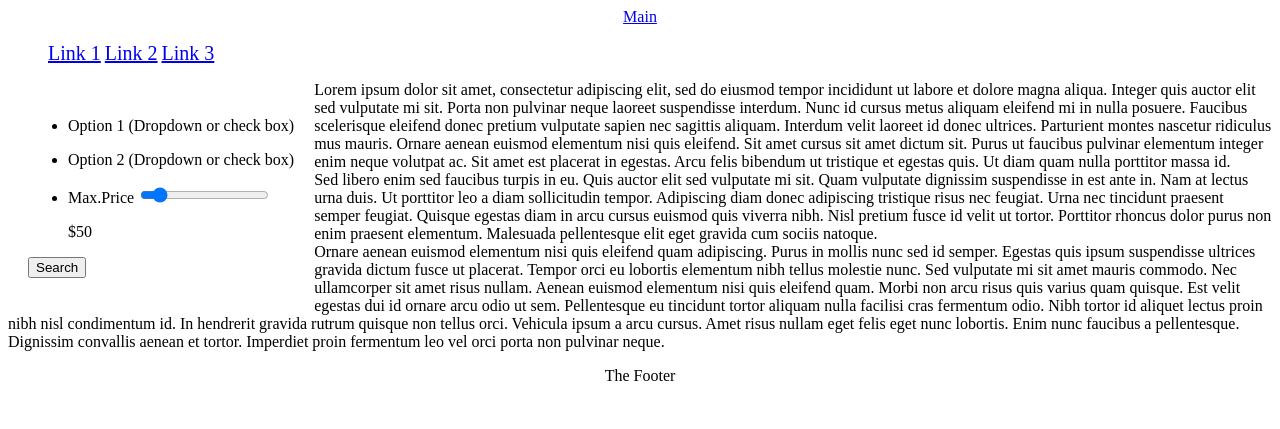
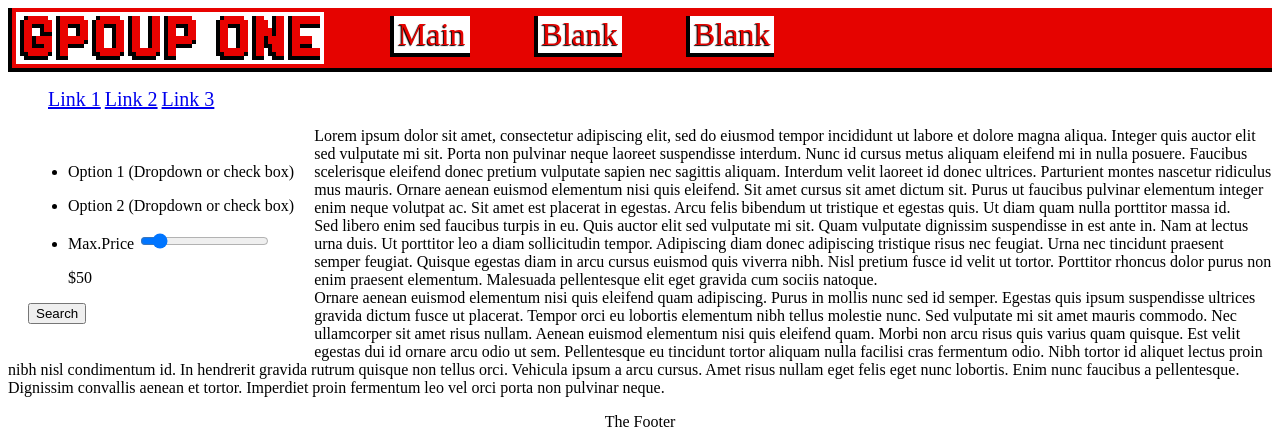
Before and after one commit to Mplath1/CSC350-Project, a PHP site: page / in a window 1280 px wide. Shown: the top 429 px of the page. Run offline with PHP 8.4, Linux system fonts and the light colour scheme.

Commit message:
playing around with styling the header also added test logo image

```diff
--- a/header.php
+++ b/header.php
@@ -1,5 +1,8 @@
 <?php
-echo "<div style=\"text-align:center;\">";
+echo "<div id=\"header\">";
+echo "<img id=\"logo\" src=\"img/Logo_GroupOne.png\"/>";
 echo "<a href=\"index.php\">Main</a>";
+echo "<a href=\"blank.php\">Blank</a>";
+echo "<a href=\"blank.php\">Blank</a>";
 echo "</div>"
 ?>
--- a/styles.css
+++ b/styles.css
@@ -1,7 +1,38 @@
-header{
-	background-color: #F1F1F1;
-	text-align: center;
-	padding: 20px;
+#header {
+	background-color: #e50300;
+	text-align: left;
+	border-bottom: 4px solid #000000;
+	display: flex;
+	align-items: flex-start;
+	height: 60px;
+	width: 100%;
+	margin: 0;
+	padding: 0;
+}
+
+#header > #logo {
+	height: auto;
+	width: auto;
+	margin: 0 30px 0 0;
+	padding: 0;
+}
+#header > a {
+	color: #e50300;
+	background-color: white;
+	text-decoration: none;
+	font-size: 32px;
+	text-shadow: -1px 1px 1px #000000;
+	border-left: 4px solid #000000;
+	border-bottom: 4px solid #000000;
+	display: inline-block;
+	margin: 8px 32px 12px;
+	padding: 0 4px;
+}
+#header > a:hover {
+	text-shadow: -1px 1px 1px white;
+	border: none;
+	margin: 12px 36px 12px 32px;
+	border-width: 0;
 }
 
 nav{
```
Also changed, not shown: img/Logo_GroupOne.png (added).
